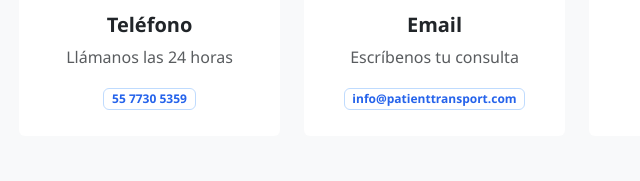
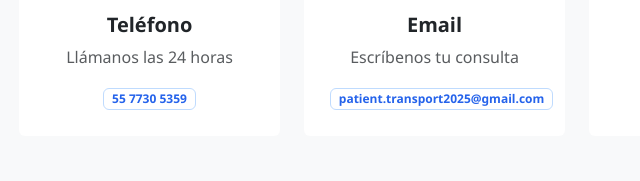
Before and after one commit to cybershield26/Patient-Transport, a plain HTML site: page index.html in a window 1280 px wide. Shown: the part 3845-4026 px from the top of the page, 63-703 px from the left. Drawn offline with nearby package versions, Linux system fonts and the light colour scheme.

Commit message:
Update index.html

```diff
--- a/index.html
+++ b/index.html
@@ -551,7 +551,7 @@
                             <i class="fas fa-envelope icon-large text-blue-custom mb-3"></i>
                             <h3 class="h5 fw-bold">Email</h3>
                             <p class="text-muted mb-3">Escríbenos tu consulta</p>
-                            <span class="badge bg-blue-100 text-blue-custom border border-blue-custom">info@patienttransport.com</span>
+                            <span class="badge bg-blue-100 text-blue-custom border border-blue-custom">patient.transport2025@gmail.com</span>
                         </div>
                     </div>
                 </div>
```
